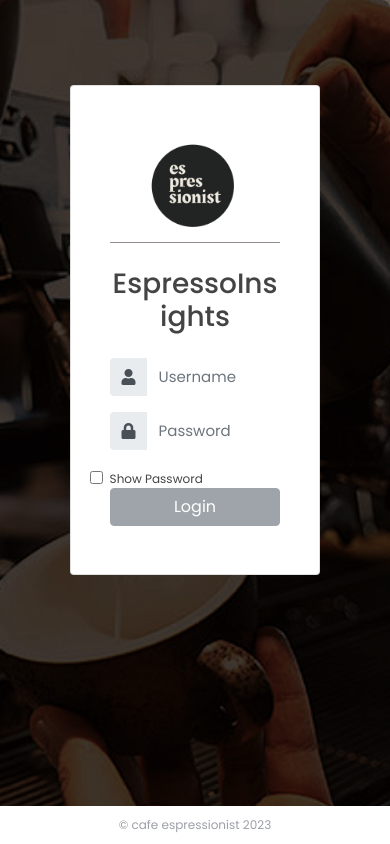
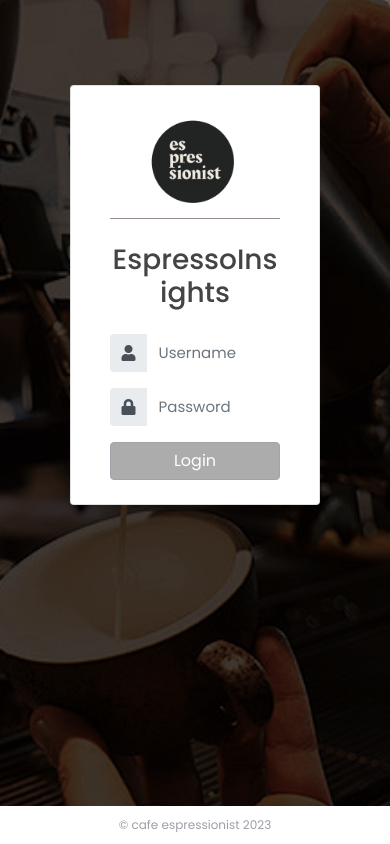
Before and after one commit to Team-3-SAD/Espressionist-POS, a PHP site: page /login.php in a window 390 px wide. Run offline with PHP 8.4, Linux system fonts and the light colour scheme; data comes from the database, SQL or seed files in the repository; some libraries are stand-ins or nearby versions.

Commit message:
feat: the show password responsive. styles: Container position & login button responsive.

```diff
--- a/login.php
+++ b/login.php
@@ -6,12 +6,13 @@ include('./db_connect.php');
 ob_start();
 // if(!isset($_SESSION['system'])){
 $system = $conn->query("SELECT * FROM system_settings limit 1")->fetch_array();
-	foreach($system as $k => $v){
+foreach ($system as $k => $v) {
 	$_SESSION['system'][$k] = $v;
 }
 // }
 ob_end_flush();
 ?>
+
 <head>
 	<meta charset="utf-8">
 	<meta content="width=device-width, initial-scale=1.0" name="viewport">
@@ -21,7 +22,7 @@ ob_end_flush();
 
 	<?php include('./header.php'); ?>
 	<?php
-if(isset($_SESSION['login_id']))
+	if (isset($_SESSION['login_id']))
 		header("location:index.php?page=home");
 
 	?>
@@ -38,15 +39,19 @@ header("location:index.php?page=home");
 		background-size: cover;
 		background-position: center;
 		background-attachment: fixed;
-		overflow-y: auto; /* Allows content to scroll if it exceeds the viewport height */
+		overflow-y: auto;
+		/* Allows content to scroll if it exceeds the viewport height */
 	}
 
 	main#main {
 		width: 100%;
-		min-height: 100vh; /* Ensures at least full viewport height */
+		min-height: 100vh;
+		/* Ensures at least full viewport height */
 		display: flex;
-		align-items: center; /* Vertically center the content in the main area */
-		justify-content: center; /* Horizontally center the content in the main area */
+		align-items: center;
+		/* Vertically center the content in the main area */
+		justify-content: center;
+		/* Horizontally center the content in the main area */
 	}
 
 
@@ -58,12 +63,12 @@ header("location:index.php?page=home");
 		<div class="align-self-center w-100">
 			<div class="login-wrapper">
 				<div id="login-center" class="row justify-content-center">
-				<div class="card col-md-4 col-lg-4">
-					<div class="card-body py-5 px-4">
-						<h4 class="text-dark text-center mb-0">
+					<div class="card col-md-3 col-lg-4">
+						<div class="card-body py-4 px-4">
+							<h4 class="text-dark text-center ">
 								<img src="assets/uploads/espressionist.png" class="mt-0" id="cafe-logo">
 								<div class="divider mt-2"></div>
-							<h3 class="text-center text-bold mb-4 mt-4" >EspressoInsights</h3>
+								<h3 class="text-center text-bold mb-4 mt-4">EspressoInsights</h3>
 							</h4>
 							<form id="login-form">
 								<div class="form-group">
@@ -82,7 +87,7 @@ header("location:index.php?page=home");
 										<input type="password" id="passwordInput" name="password" class="form-control border-0" placeholder="Password" required>
 									</div>
 								</div>
-							<div class="ShowPass">
+								<div class="ShowPass mb-4 mx-4" style="display: none;">
 									<input type="checkbox" class="form-check-input" onclick="showPassword()" id="showPasswordCheckbox">
 									<label class="form-check-label mt-1"> Show Password</label>
 								</div>
@@ -98,7 +103,7 @@ header("location:index.php?page=home");
 </body>
 
 <script>
-	function showPassword(){
+	function showPassword() {
 		var password = document.getElementById('passwordInput');
 		if (password.type === 'password') {
 			password.type = 'text';
@@ -108,20 +113,27 @@ header("location:index.php?page=home");
 	}
 
 	$(document).ready(function() {
-    // Initially disable the login button
-    $('#login-form button[type="submit"]').attr('disabled', true);
+		// Initially disable the login button and set its background color to grey
+		$('#login-form button[type="submit"]').attr('disabled', true).css('background-color', 'grey');
 
-    // Enable the button when there's input in both the username and password fields
+		// Enable the button and change its background color to Brown when there's input in both the username and password fields
 		$('#login-form input').on('input', function() {
 			var isEmpty = $('#username').val().trim() === '' || $('#passwordInput').val().trim() === '';
-        $('#login-form button[type="submit"]').attr('disabled', isEmpty);
+			$('#login-form button[type="submit"]').attr('disabled', isEmpty).css('background-color', isEmpty ? 'grey' : '#964B00');
+
+			// Show or hide the Show Password div based on password input field
+			if ($('#passwordInput').val().trim() !== '') {
+				$('.ShowPass').show();
+			} else {
+				$('.ShowPass').hide();
+			}
 		});
 
 		// Handle form submission
-    $('#login-form').submit(function(e){
+		$('#login-form').submit(function(e) {
 			e.preventDefault();
-        $('#login-form button[type="submit"]').attr('disabled', true).html('Logging in...');
-        if($(this).find('.alert-danger').length > 0)
+			$('#login-form button[type="submit"]').attr('disabled', true).html('Logging in...').css('background-color', 'grey');
+			if ($(this).find('.alert-danger').length > 0)
 				$(this).find('.alert-danger').remove();
 			$.ajax({
 				url: 'ajax.php?action=login',
@@ -129,17 +141,17 @@ $(document).ready(function() {
 				data: $(this).serialize(),
 				error: err => {
 					console.log(err);
-                $('#login-form button[type="submit"]').removeAttr('disabled').html('Login');
+					$('#login-form button[type="submit"]').removeAttr('disabled').html('Login').css('background-color', '#964B00');
 				},
 				success: function(resp) {
-                if(resp == 1) {
+					if (resp == 1) {
 						location.href = 'index.php?page=home';
 					} else if (resp == 0) {
 						$('#login-form').prepend('<div class="alert alert-danger">There is no Input.</div>');
-                    $('#login-form button[type="submit"]').removeAttr('disabled').html('Login');
+						$('#login-form button[type="submit"]').removeAttr('disabled').html('Login').css('background-color', '#964B00');
 					} else {
 						$('#login-form').prepend('<div class="alert alert-danger">Username or password is incorrect.</div>');
-                    $('#login-form button[type="submit"]').removeAttr('disabled').html('Login');
+						$('#login-form button[type="submit"]').removeAttr('disabled').html('Login').css('background-color', '#964B00');
 					}
 				}
 			});
```
Lines whose indentation alone changed are shown as unchanged.
